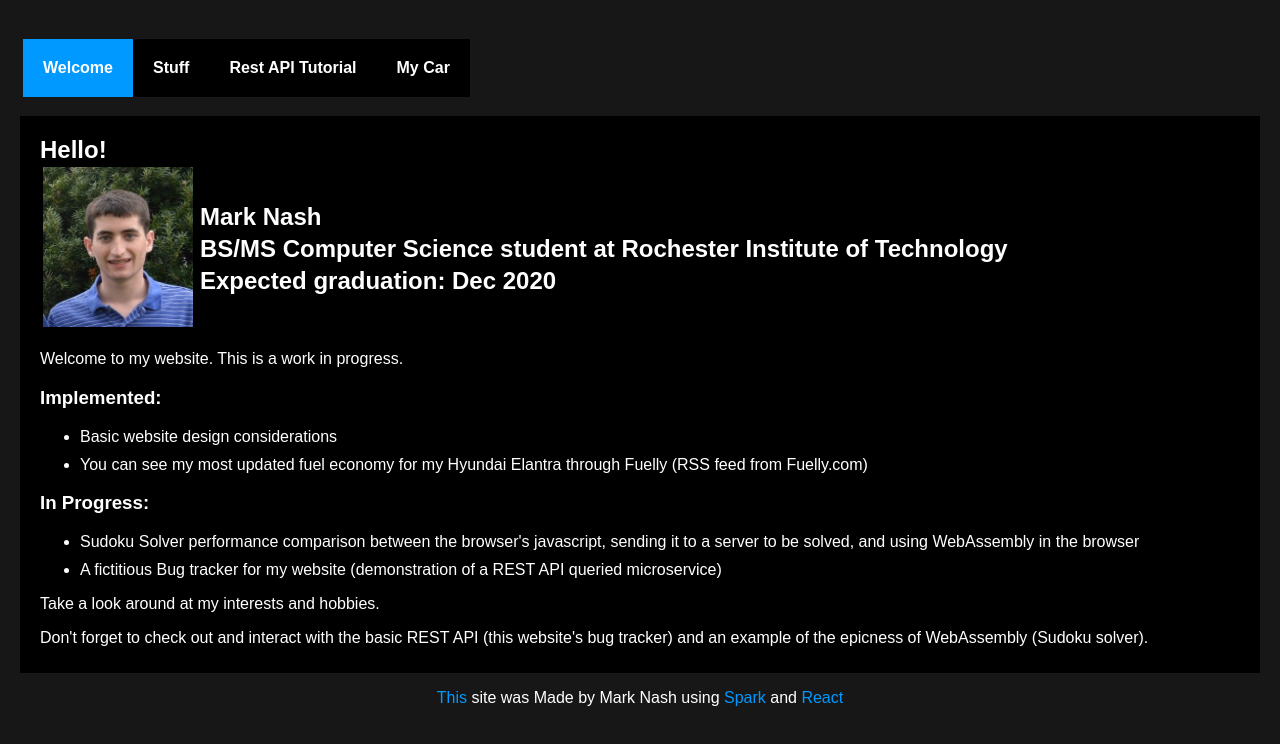
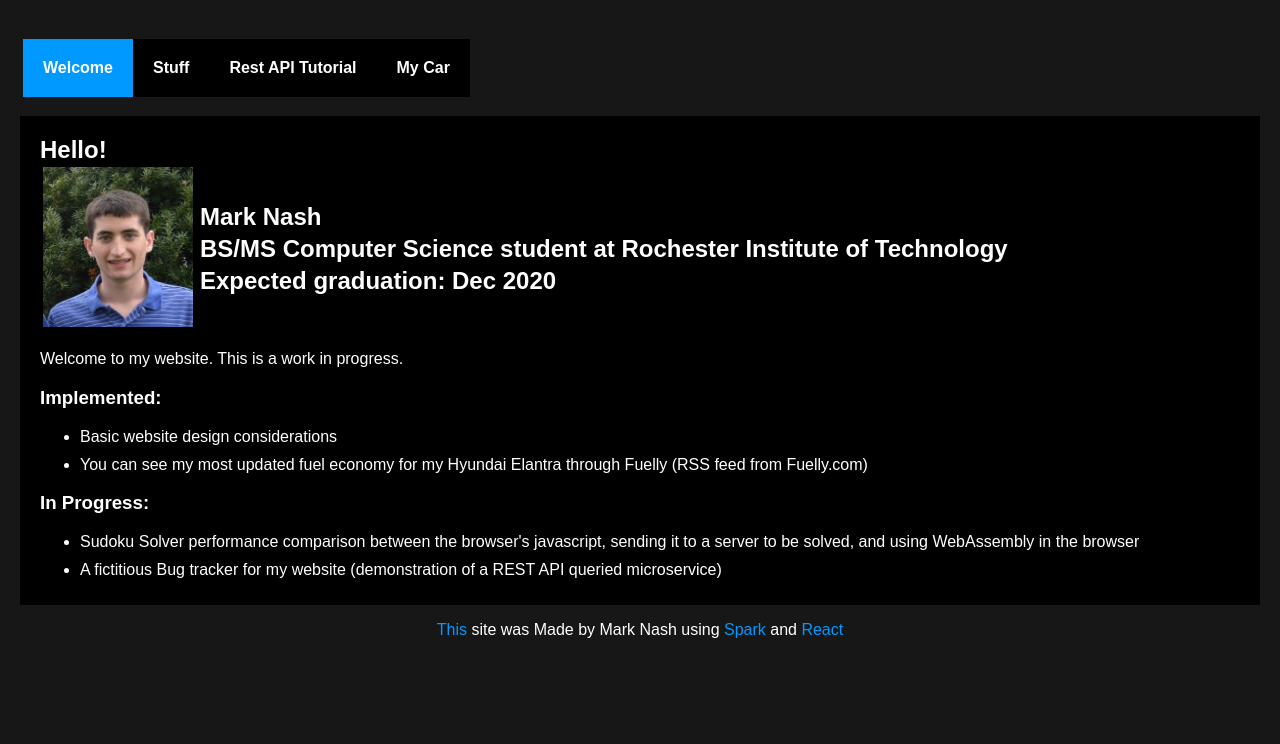
Before and after one commit to abacef/my-website, a React (Create React App) app in the folder src/main/resources/: page / in a window 1280 px wide. Shown: the top 744 px of the page. Built offline with nearby package versions, Linux system fonts and the light colour scheme.

Commit message:
Removed erronious information from welcome page

```diff
--- a/src/main/resources/src/components/routes/Welcome.jsx
+++ b/src/main/resources/src/components/routes/Welcome.jsx
@@ -76,12 +76,6 @@ export default class Welcome extends Component {
           <li>A fictitious Bug tracker for my website (demonstration of a REST API queried microservice)</li>
         </ul>
 
-          Take a look around at my interests and hobbies.
-        <p>
-          Don't forget to check out and interact with the basic REST API (this website's bug tracker) and an example
-          of the epicness of WebAssembly (Sudoku solver).
-        </p>
-
       </div>
     );
   }
```
Also changed, not shown: src/main/resources/package.json (+5 -5 lines), 1 other file (tests, documents, lock files or other folders).
